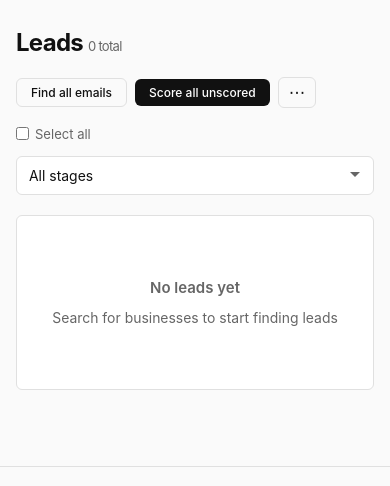
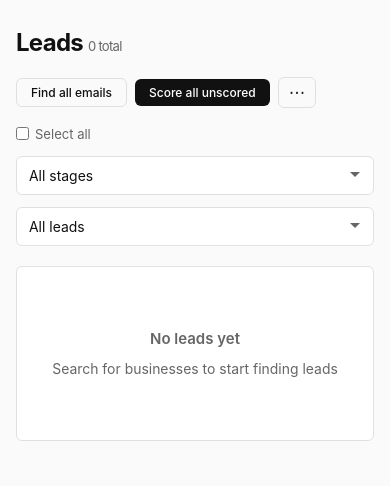
Before and after one commit to lauravimes/leadblitz-deploy, a FastAPI app: template app/templates/pages/leads.html in a window 390 px wide. Shown: the top 486 px of the page. Run offline with FastAPI, Linux system fonts and the light colour scheme; the template is opened without the code that fills it, so the values that code supplies are empty.

Commit message:
Allow CSV import without email column and add email filter to leads
CSV validation now accepts any recognised column (business_name,
email, website_url, phone, notes). Added Has email / No email filter
dropdown to leads page so users can select only leads with scraped
emails. Filter URL building refactored to preserve all active filters.

Co-Authored-By: Claude Opus 4.6 (1M context) <noreply@anthropic.com>

```diff
--- a/app/routers/pages.py
+++ b/app/routers/pages.py
@@ -103,6 +103,7 @@ def leads_page(
     stage: str = None,
     campaign_id: str = None,
     scored: str = None,
+    has_email: str = None,
     db: Session = Depends(get_db),
 ):
     user = get_current_user(request, db)
@@ -113,6 +114,10 @@ def leads_page(
         q = q.filter(Lead.campaign_id == campaign_id)
     if scored == "1":
         q = q.filter(Lead.score.isnot(None))
+    if has_email == "1":
+        q = q.filter(Lead.email.isnot(None))
+    elif has_email == "0":
+        q = q.filter(Lead.email.is_(None))
     leads = q.order_by(Lead.created_at.desc()).all()
 
     campaigns = (
@@ -131,6 +136,7 @@ def leads_page(
             "stage_filter": stage,
             "campaign_filter": campaign_id,
             "scored_filter": scored,
+            "email_filter": has_email,
             "active_page": "leads",
         },
     )
--- a/app/templates/pages/leads.html
+++ b/app/templates/pages/leads.html
@@ -29,7 +29,7 @@
   <label style="display:flex;align-items:center;gap:6px;cursor:pointer;font-size:.87rem;color:var(--muted)">
     <input type="checkbox" id="select-all" onchange="toggleSelectAll(this.checked)"> Select all
   </label>
-  <select onchange="window.location.href='/leads?stage=' + this.value">
+  <select onchange="filterLeads('stage', this.value)">
     <option value="" {{ 'selected' if not stage_filter }}>All stages</option>
     <option value="new" {{ 'selected' if stage_filter == 'new' }}>New</option>
     <option value="reviewing" {{ 'selected' if stage_filter == 'reviewing' }}>Reviewing</option>
@@ -37,13 +37,18 @@
     <option value="rejected" {{ 'selected' if stage_filter == 'rejected' }}>Rejected</option>
   </select>
   {% if campaigns %}
-  <select onchange="window.location.href='/leads?campaign_id=' + this.value + '{% if stage_filter %}&stage={{ stage_filter }}{% endif %}'">
+  <select onchange="filterLeads('campaign_id', this.value)">
     <option value="">All campaigns</option>
     {% for c in campaigns %}
     <option value="{{ c.id }}" {{ 'selected' if campaign_filter == c.id }}>{{ c.business_type }} in {{ c.location }}</option>
     {% endfor %}
   </select>
   {% endif %}
+  <select onchange="filterLeads('has_email', this.value)">
+    <option value="" {{ 'selected' if not email_filter }}>All leads</option>
+    <option value="1" {{ 'selected' if email_filter == '1' }}>Has email</option>
+    <option value="0" {{ 'selected' if email_filter == '0' }}>No email</option>
+  </select>
 </div>
 
 <div id="bulk-bar" class="bulk-bar" style="display:none">
@@ -90,6 +95,12 @@
 </div>
 
 <script>
+function filterLeads(key, value) {
+  var params = new URLSearchParams(window.location.search);
+  if (value) { params.set(key, value); } else { params.delete(key); }
+  window.location.href = '/leads?' + params.toString();
+}
+
 function updateBulkBar() {
   var checks = document.querySelectorAll('.lead-select:checked');
   var bar = document.getElementById('bulk-bar');
```
Also changed, not shown: app/services/csv_import.py (+3 -4 lines).
